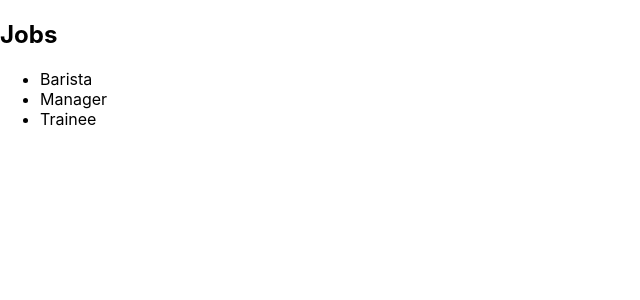
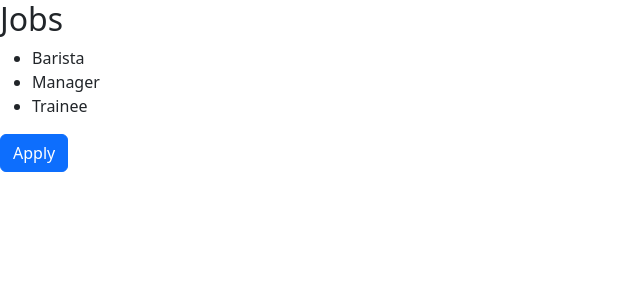
Before and after one commit to yumdmb/stitch-mart, a React (Create React App) app: page / in a window 1280 px wide. Shown: the top 300 px of the page, without its empty margins (0-640 px from the left). Built offline with nearby package versions, Linux system fonts and the light colour scheme.

Commit message:
just for the sake of testing bootstrap here

```diff
--- a/src/App.js
+++ b/src/App.js
@@ -1,12 +1,14 @@
 import logo from './logo.svg';
 import './App.css';
 import JobList from './components/JobList/JobList';
+import 'bootstrap/dist/css/bootstrap.min.css';
 
 function App() {
   return (
     <div className='Job-list'>
       <h2>Jobs</h2>
       <JobList />
+      <button className='btn btn-primary'>Apply</button>
     </div>
   );
 }
```
